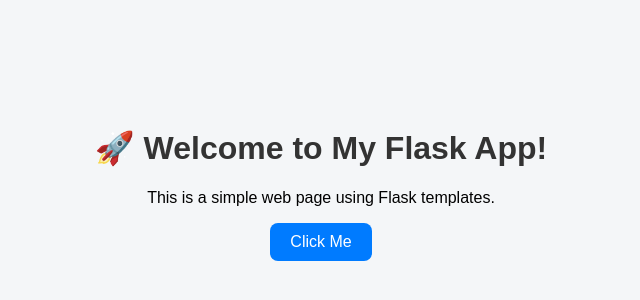
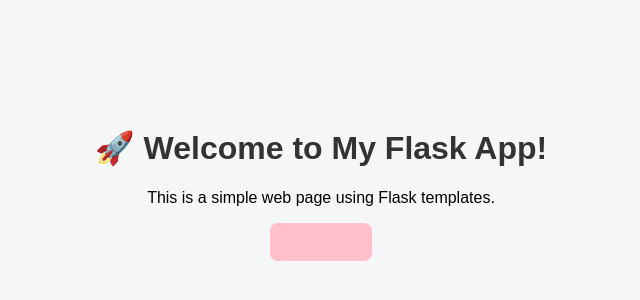
Before and after one commit to 123-arya/git, a Flask app: page / in a window 1280 px wide. Shown: the top 300 px of the page, without its empty margins (319-959 px from the left). Run offline with Flask 3, Linux system fonts and the light colour scheme.

Commit message:
Change button colors in index.html

```diff
--- a/templates/index.html
+++ b/templates/index.html
@@ -17,8 +17,8 @@
             font-size: 16px;
             border: none;
             border-radius: 8px;
-            background-color: #007bff;
-            color: white;
+            background-color: #FFC0CB;
+            color: pink;
             cursor: pointer;
         }
         button:hover {
```
